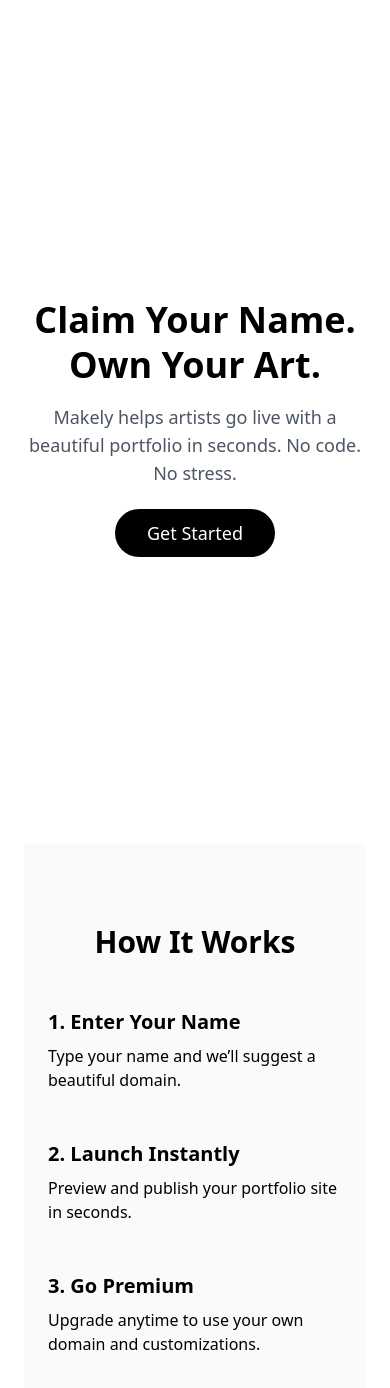
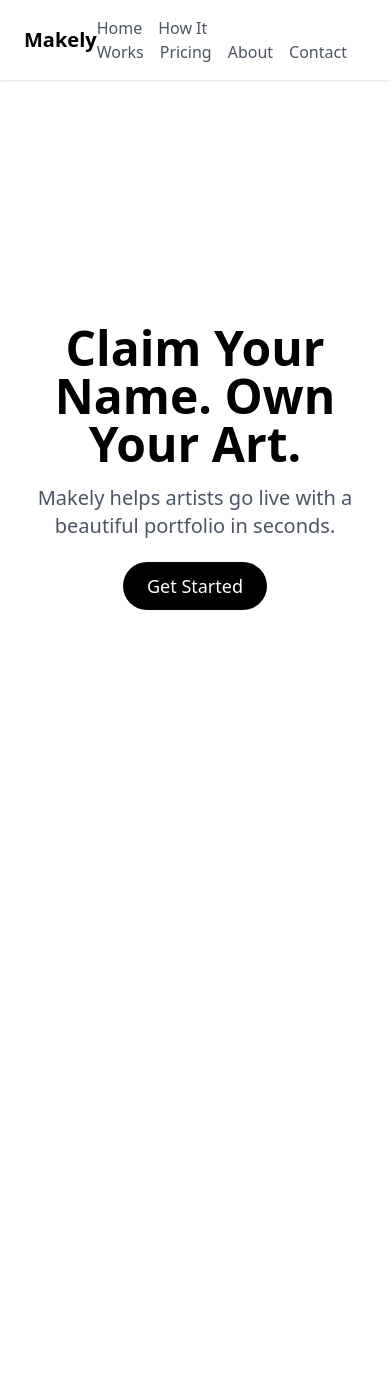
Before and after one commit to MakelyArt/template, a Next.js app: page / in a window 390 px wide. Shown: the top 1388 px of the page. After the commit the page ends 844 px from the top, so only its background shows below. Built offline with nearby package versions, Linux system fonts and the light colour scheme.

Commit message:
Update index.js

```diff
--- a/pages/index.js
+++ b/pages/index.js
@@ -2,28 +2,38 @@
 
 export default function Home() {
   return (
-    <div className="bg-white text-center px-6">
-      {/* HERO SECTION */}
-      <section className="min-h-screen flex flex-col items-center justify-center">
-        <h1 className="text-4xl sm:text-5xl md:text-6xl font-extrabold mb-4 leading-tight">
-          Claim Your Name. <br className="hidden sm:inline" /> Own Your Art.
-        </h1>
-        <p className="text-lg sm:text-xl text-gray-600 max-w-xl mb-8">
-          Makely helps artists go live with a beautiful portfolio in seconds.
-          No code. No stress.
-        </p>
+    <div className="h-screen snap-y snap-mandatory overflow-y-scroll scroll-smooth">
+      {/* Sticky Nav */}
+      <header className="fixed top-0 left-0 right-0 z-50 bg-white shadow px-6 py-4 flex justify-between items-center">
+        <h1 className="text-xl font-bold">Makely</h1>
+        <nav className="space-x-4">
+          <a href="#hero" className="text-gray-600 hover:text-black">Home</a>
+          <a href="#how-it-works" className="text-gray-600 hover:text-black">How It Works</a>
+          <a href="#pricing" className="text-gray-600 hover:text-black">Pricing</a>
+          <a href="#about" className="text-gray-600 hover:text-black">About</a>
+          <a href="#contact" className="text-gray-600 hover:text-black">Contact</a>
+        </nav>
+      </header>
+
+      {/* Section: Hero */}
+      <section
+        id="hero"
+        className="h-screen snap-start flex flex-col items-center justify-center bg-white px-6 pt-20 text-center"
+      >
+        <h2 className="text-5xl font-extrabold mb-4">Claim Your Name. Own Your Art.</h2>
+        <p className="text-xl text-gray-600 mb-8">Makely helps artists go live with a beautiful portfolio in seconds.</p>
         <Link href="#how-it-works">
-          <a className="bg-black text-white text-lg font-medium px-8 py-3 rounded-full">
-            Get Started
-          </a>
+          <a className="bg-black text-white px-6 py-3 rounded-full text-lg font-medium">Get Started</a>
         </Link>
       </section>
 
-      {/* HOW IT WORKS SECTION */}
-      <section id="how-it-works" className="py-20 bg-gray-50">
-        <div className="max-w-4xl mx-auto px-6 text-center">
-          <h2 className="text-3xl font-bold mb-12">How It Works</h2>
-          <div className="grid sm:grid-cols-3 gap-12 text-left">
+      {/* Section: How It Works */}
+      <section
+        id="how-it-works"
+        className="h-screen snap-start flex flex-col items-center justify-center bg-gray-50 px-6 text-center"
+      >
+        <h2 className="text-3xl font-bold mb-8">How It Works</h2>
+        <div className="max-w-4xl grid sm:grid-cols-3 gap-8 text-left">
           <div>
             <h3 className="text-xl font-semibold mb-2">1. Enter Your Name</h3>
             <p>Type your name and we’ll suggest a beautiful domain.</p>
@@ -37,7 +47,50 @@
             <p>Upgrade anytime to use your own domain and customizations.</p>
           </div>
         </div>
+      </section>
+
+      {/* Section: Pricing */}
+      <section
+        id="pricing"
+        className="h-screen snap-start flex flex-col items-center justify-center bg-white px-6 text-center"
+      >
+        <h2 className="text-3xl font-bold mb-8">Pricing</h2>
+        <p className="text-lg text-gray-600 mb-4">Start free, upgrade when you're ready.</p>
+        <div className="flex flex-col sm:flex-row gap-8">
+          <div className="border rounded-lg p-6 shadow-md">
+            <h3 className="text-xl font-semibold mb-2">Free</h3>
+            <p className="text-gray-600 mb-4">Yourname.makely.art</p>
+            <p>$0/month</p>
           </div>
+          <div className="border rounded-lg p-6 shadow-md">
+            <h3 className="text-xl font-semibold mb-2">Premium</h3>
+            <p className="text-gray-600 mb-4">Custom domain, more control</p>
+            <p>$12/month or $120/year</p>
+          </div>
+        </div>
+      </section>
+
+      {/* Section: About */}
+      <section
+        id="about"
+        className="h-screen snap-start flex flex-col items-center justify-center bg-gray-50 px-6 text-center"
+      >
+        <h2 className="text-3xl font-bold mb-4">About Makely</h2>
+        <p className="text-lg text-gray-600 max-w-2xl">
+          Makely was built to give artists their own online home — without the tech headache. Just plug in your name and share your creativity with the world.
+        </p>
+      </section>
+
+      {/* Section: Contact */}
+      <section
+        id="contact"
+        className="h-screen snap-start flex flex-col items-center justify-center bg-white px-6 text-center"
+      >
+        <h2 className="text-3xl font-bold mb-4">Let’s Talk</h2>
+        <p className="text-gray-600 mb-6">Have questions? Reach out via email.</p>
+        <a href="mailto:hello@makely.art" className="text-black underline font-medium">
+          hello@makely.art
+        </a>
       </section>
     </div>
   );
```
Lines whose indentation alone changed are shown as unchanged.
